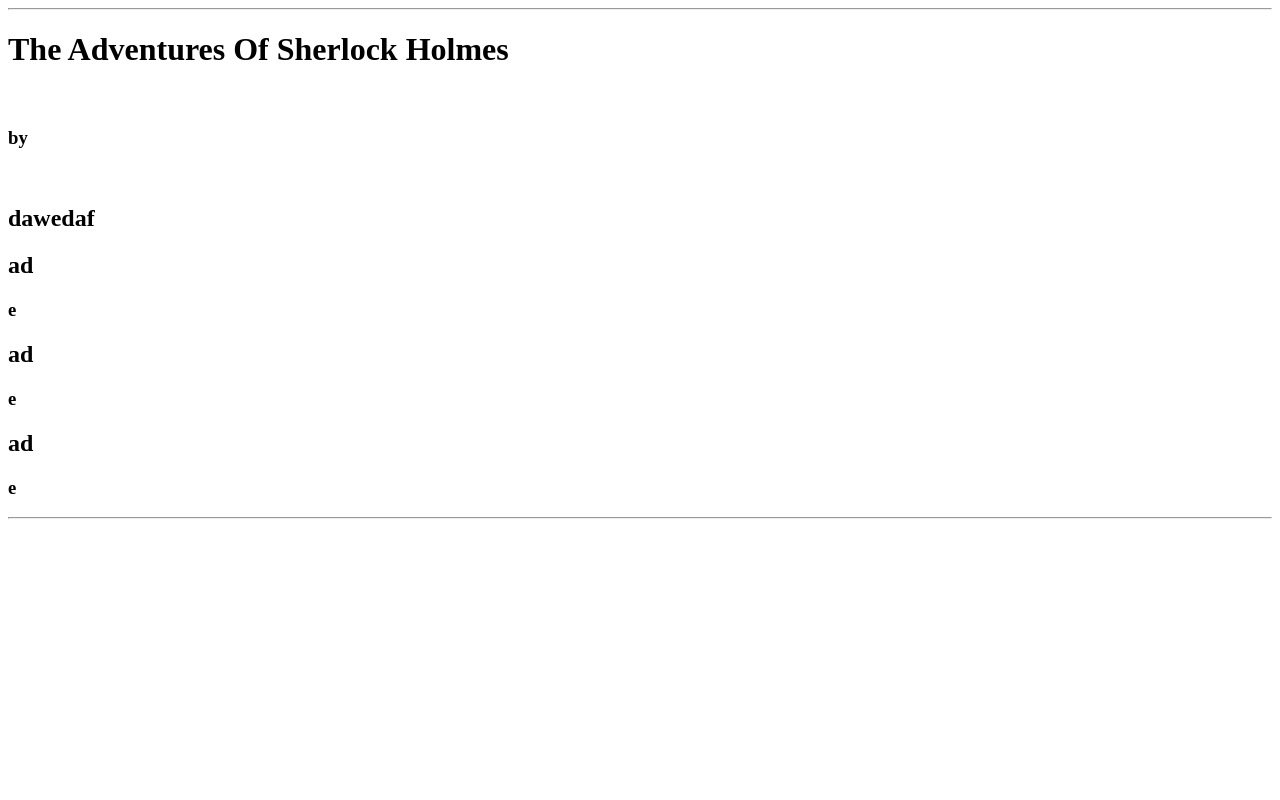
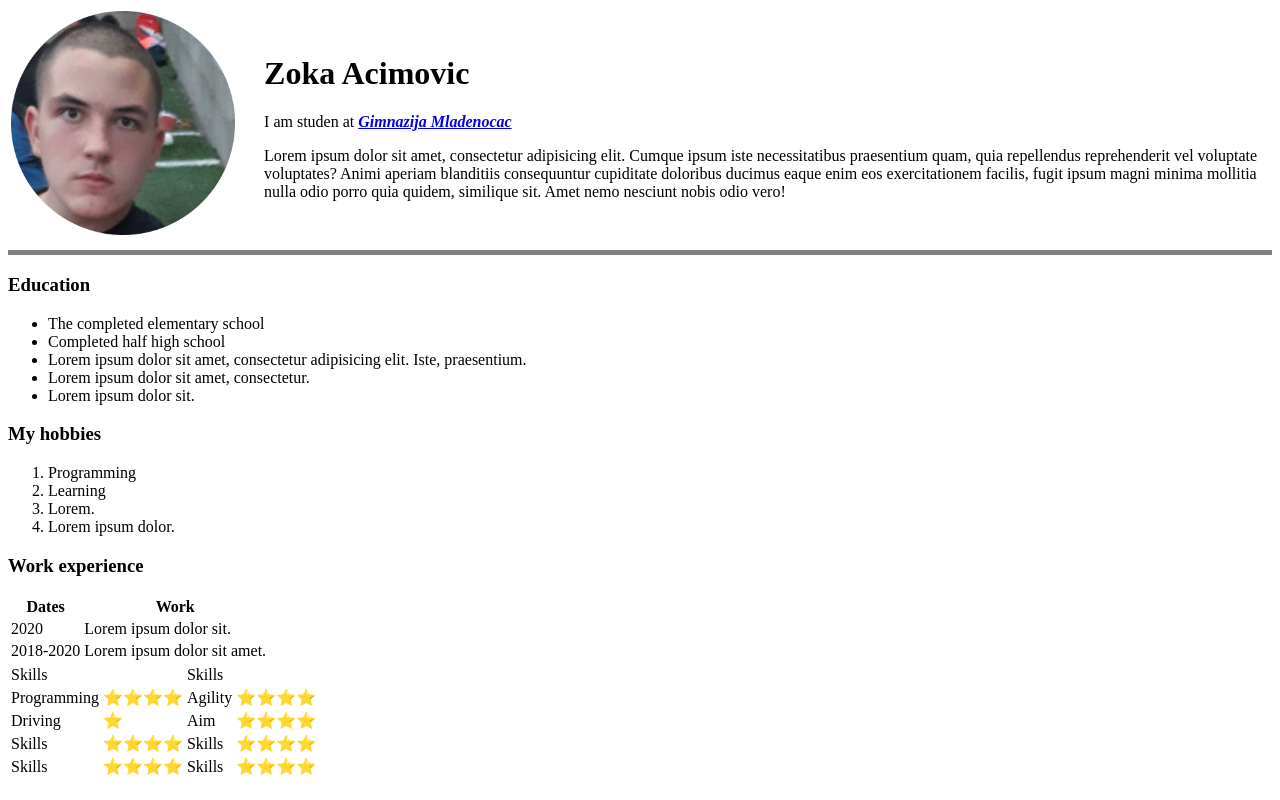
Before and after one commit to Zoka252/Html-practice, a website: page vebprogramiranje/index.html in a window 1280 px wide. Drawn offline with Linux system fonts and the light colour scheme.

Commit message:
Html personal site.

```diff
--- a/vebprogramiranje/index.html
+++ b/vebprogramiranje/index.html
@@ -7,19 +7,105 @@
       content="width=device-width, user-scalable=no, initial-scale=1.0, maximum-scale=1.0, minimum-scale=1.0"
     />
     <meta http-equiv="X-UA-Compatible" content="ie=edge" />
-    <title>Program</title>
+    <title>Document</title>
   </head>
-  <hr />
-  <h1>The Adventures Of Sherlock Holmes</h1>
-  <br />
-  <h3>by</h3>
-  <br />
-  <h2>dawedaf</h2>
-  <h2>ad</h2>
-  <h3>e</h3>
-  <h2>ad</h2>
-  <h3>e</h3>
-  <h2>ad</h2>
-  <h3>e</h3>
-  <hr />
+  <body>
+  <table>
+    <tr>
+      <td>
+    <img src="zoka-modified.png" alt="zoka" width="90%" height="10%" />
+      </td>
+      <td>
+    <h1>Zoka Acimovic</h1>
+    <p>
+      I am studen at
+      <b
+      ><i
+      ><a href="http://www.gimnazijamladenovac.edu.rs/" target="_blank"
+      >Gimnazija Mladenocac</a
+      ></i
+      ></b
+      >
+    </p>
+    <p>
+      Lorem ipsum dolor sit amet, consectetur adipisicing elit. Cumque ipsum
+      iste necessitatibus praesentium quam, quia repellendus reprehenderit vel
+      voluptate voluptates? Animi aperiam blanditiis consequuntur cupiditate
+      doloribus ducimus eaque enim eos exercitationem facilis, fugit ipsum magni
+      minima mollitia nulla odio porro quia quidem, similique sit. Amet nemo
+      nesciunt nobis odio vero!
+    </p>
+      </td>
+    </tr>
+  </table>
+
+    <hr size="5" noshade="" />
+    <h3>Education</h3>
+    <ul>
+      <li>The completed elementary school</li>
+      <li>Completed half high school</li>
+      <li>
+        Lorem ipsum dolor sit amet, consectetur adipisicing elit. Iste,
+        praesentium.
+      </li>
+      <li>Lorem ipsum dolor sit amet, consectetur.</li>
+      <li>Lorem ipsum dolor sit.</li>
+    </ul>
+    <h3>My hobbies</h3>
+    <ol>
+      <li>Programming</li>
+      <li>Learning</li>
+      <li>Lorem.</li>
+      <li>Lorem ipsum dolor.</li>
+    </ol>
+    <h3>Work experience</h3>
+    <table>
+
+      <tr>
+        <th>Dates</th>
+        <th>Work</th>
+      </tr>
+      <tr>
+        <td>2020</td>
+        <td>Lorem ipsum dolor sit.</td>
+      </tr>
+      <tr>
+        <td>2018-2020</td>
+        <td>Lorem ipsum dolor sit amet.</td>
+      </tr>
+
+    </table>
+  <table>
+    <tr>
+      <td>Skills</td>
+      <td></td>
+      <td>Skills</td>
+      <td></td>
+    </tr>
+    <tr>
+      <td>Programming</td>
+      <td>⭐⭐⭐⭐</td>
+      <td>Agility</td>
+      <td>⭐⭐⭐⭐</td>
+    </tr>
+    <tr>
+      <td>Driving</td>
+      <td>⭐</td>
+      <td>Aim</td>
+      <td>⭐⭐⭐⭐</td>
+    </tr>
+    <tr>
+      <td>Skills</td>
+      <td>⭐⭐⭐⭐</td>
+      <td>Skills</td>
+      <td>⭐⭐⭐⭐</td>
+    </tr>
+    <tr>
+      <td>Skills</td>
+      <td>⭐⭐⭐⭐</td>
+      <td>Skills</td>
+      <td>⭐⭐⭐⭐</td>
+    </tr>
+  </table>
+  </body>
 </html>
```
Also changed, not shown: vebprogramiranje/zoka-modified.png (added), vebprogramiranje/zoka.jpg (added).
